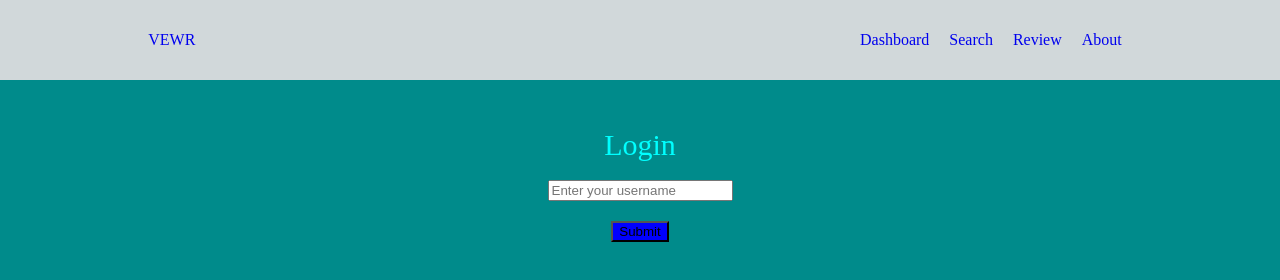
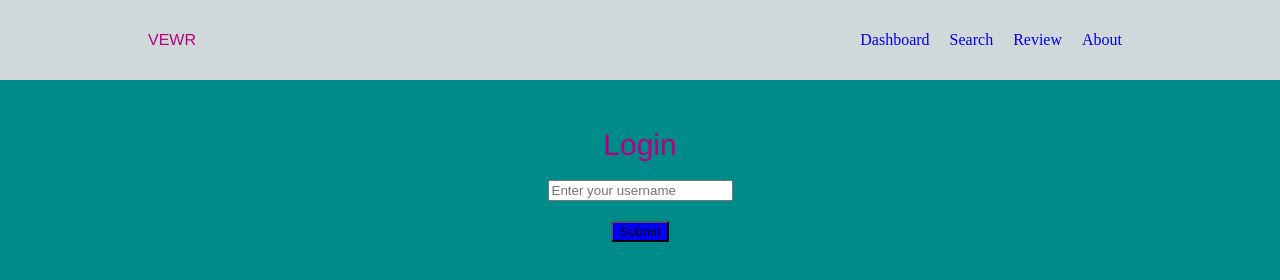
Before and after one commit to fluid-designs/Vewr, a React app: page / in a window 1280 px wide. Built offline with nearby package versions, Linux system fonts and the light colour scheme.

Commit message:
import scss files into app.scss

```diff
--- a/src/styles/app.scss
+++ b/src/styles/app.scss
@@ -1,3 +1,8 @@
+@import "variables";
+@import "base";
+@import "layout";
+@import "module";
+
 body {
   color: aqua;
   background-color: darkcyan;
--- a/src/styles/base.scss
+++ b/src/styles/base.scss
@@ -1,5 +1,3 @@
-@import "variables";
-
 * {box-sizing: border-box;}
 
 h1, h2, h3, h4, h5, h6 {
--- a/src/styles/layout.scss
+++ b/src/styles/layout.scss
@@ -1,5 +1,3 @@
-@import "variables";
-
 .nav {
   background-color: $dark-background;
 }
--- a/src/styles/module.scss
+++ b/src/styles/module.scss
@@ -1,5 +1,3 @@
-@import "variables";
-
 img {
   width: 150px
 }
--- a/src/styles/variables.scss
+++ b/src/styles/variables.scss
@@ -4,6 +4,6 @@ $primary-color: rgb(15, 57, 102);
 $secondary-color: rgb(0, 130, 80);
 $light-background: #f0f0df;
 $dark-background: #261c2e;
-$heading-color: rgb(182, 0, 125)
+$heading-color: rgb(182, 0, 125);
 $text-color: #333333;
 $link-color: red;
```
